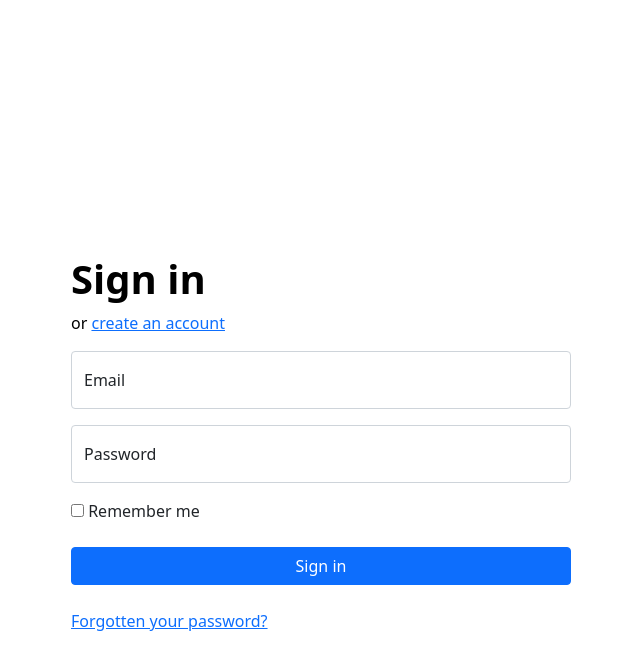
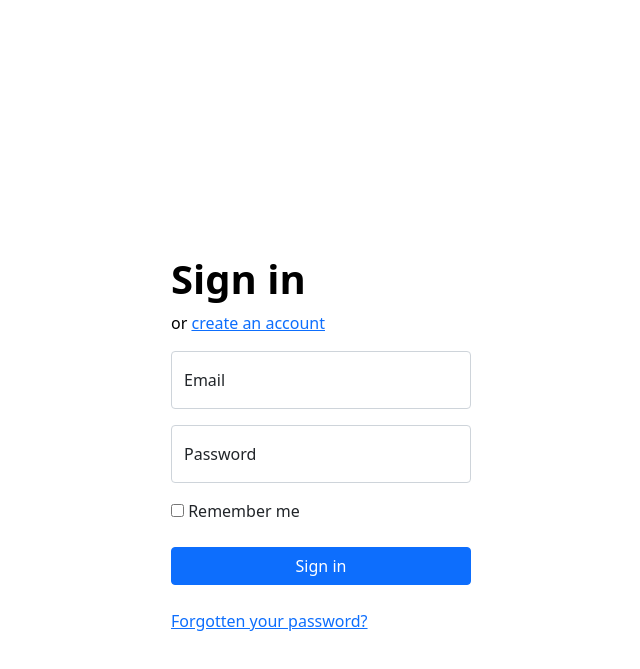
Before and after one commit to jh2277/Deep_learning_Gangstagram, a Python web app: template templates/sign.html in a window 1280 px wide. Shown: the part 131-800 px from the top of the page, without its empty margins (319-959 px from the left). Run offline with Jinja, Linux system fonts and the light colour scheme; the template is opened without the code that fills it, so the values that code supplies are empty.

Commit message:
Update sign.html

```diff
--- a/templates/sign.html
+++ b/templates/sign.html
@@ -26,7 +26,7 @@
 
         }
         .wrap {
-            width :500px;
+            width :300px;
             max-width: 780px;
             height : 60%;
             margin: auto;
```
